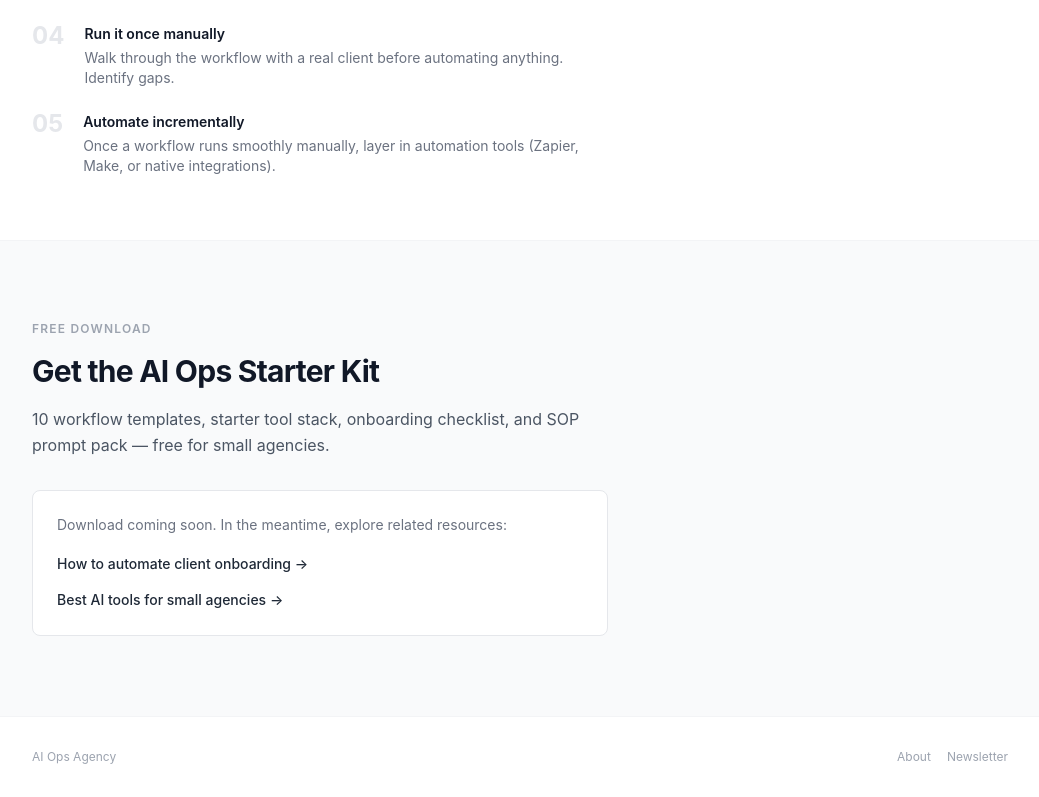
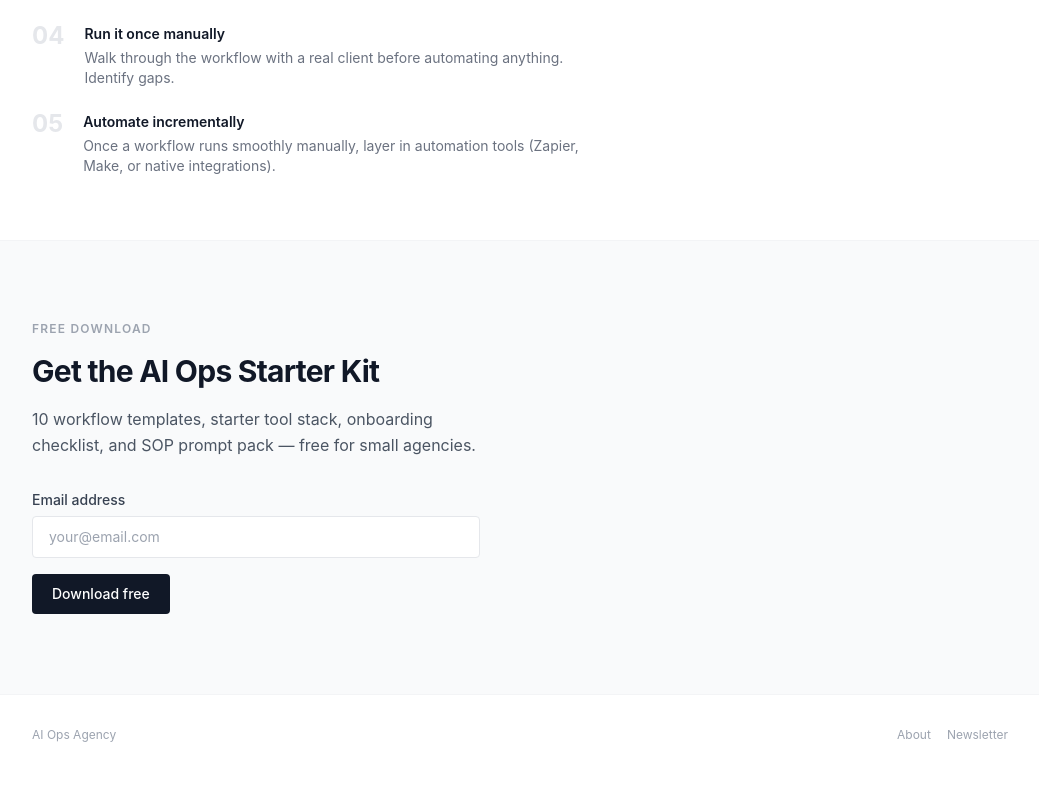
Before and after one commit to veramey/my-website, a Next.js app: page /templates/client-onboarding-ai-checklist in a window 1280 px wide. Shown: the part 1946-2743 px from the top of the page, without its empty margins (120-1159 px from the left). After the commit the page ends 2721 px from the top, so only its background shows below. Built offline with nearby package versions, Linux system fonts and the light colour scheme.

Commit message:
feat: implement issue #48
Implemented by AI Teammate via Claude Code.
Closes #48

```diff
--- a/src/pages/templates/client-onboarding-ai-checklist.tsx
+++ b/src/pages/templates/client-onboarding-ai-checklist.tsx
@@ -1,5 +1,6 @@
 import Head from 'next/head'
 import Link from 'next/link'
+import { useState } from 'react'
 import Nav from '@/components/Nav'
 
 const whatIsInside = [
@@ -18,6 +19,14 @@ const howToUseSteps = [
 ]
 
 export default function ClientOnboardingAiChecklist() {
+  const [email, setEmail] = useState('')
+  const [status, setStatus] = useState<'idle' | 'success'>('idle')
+
+  function handleSubmit(e: React.FormEvent) {
+    e.preventDefault()
+    setStatus('success')
+  }
+
   return (
     <>
       <Head>
@@ -26,6 +35,7 @@ export default function ClientOnboardingAiChecklist() {
         <meta name="viewport" content="width=device-width, initial-scale=1" />
         <meta property="og:title" content="AI Ops Starter Kit for Small Agencies — Free Template" />
         <meta property="og:description" content="Free download: AI Ops Starter Kit for small agencies. 10 workflow templates, starter tool stack, onboarding checklist, and SOP prompt pack." />
+        <link rel="canonical" href="https://aiopsagency.com/templates/client-onboarding-ai-checklist" />
       </Head>
 
       <Nav />
@@ -109,7 +119,7 @@ export default function ClientOnboardingAiChecklist() {
         {/* Section 6 — Download CTA */}
         <section className="border-t border-gray-100 bg-gray-50">
           <div className="max-w-5xl mx-auto px-6 py-20">
-            <div className="max-w-xl">
+            <div className="max-w-md">
               <p className="text-xs font-semibold text-gray-400 uppercase tracking-widest mb-4">Free Download</p>
               <h2 className="text-3xl font-bold text-gray-900 leading-tight tracking-tight">
                 Get the AI Ops Starter Kit
@@ -117,27 +127,36 @@ export default function ClientOnboardingAiChecklist() {
               <p className="mt-4 text-base text-gray-600 leading-relaxed">
                 10 workflow templates, starter tool stack, onboarding checklist, and SOP prompt pack — free for small agencies.
               </p>
-              <div className="mt-8 p-6 bg-white border border-gray-200 rounded-lg">
-                <p className="text-sm text-gray-500">Download coming soon. In the meantime, explore related resources:</p>
-                <ul className="mt-4 flex flex-col gap-3">
-                  <li>
-                    <Link
-                      href="/guides/automate-client-onboarding-small-agency"
-                      className="text-sm font-medium text-gray-800 hover:text-gray-500 transition-colors"
-                    >
-                      How to automate client onboarding →
-                    </Link>
-                  </li>
-                  <li>
-                    <Link
-                      href="/tools/best-ai-tools-small-agencies"
-                      className="text-sm font-medium text-gray-800 hover:text-gray-500 transition-colors"
-                    >
-                      Best AI tools for small agencies →
-                    </Link>
-                  </li>
-                </ul>
-              </div>
+
+              {status === 'success' ? (
+                <div className="mt-8 p-5 bg-white border border-gray-200 rounded-lg">
+                  <p className="text-sm font-semibold text-gray-900">Thank you!</p>
+                  <p className="mt-1 text-sm text-gray-500">Your download is on its way. Check your inbox.</p>
+                </div>
+              ) : (
+                <form className="mt-8 flex flex-col gap-4" onSubmit={handleSubmit}>
+                  <div className="flex flex-col gap-1.5">
+                    <label htmlFor="download-email" className="text-sm font-medium text-gray-700">
+                      Email address
+                    </label>
+                    <input
+                      id="download-email"
+                      type="email"
+                      value={email}
+                      onChange={(e) => setEmail(e.target.value)}
+                      placeholder="your@email.com"
+                      required
+                      className="px-4 py-2.5 text-sm border border-gray-200 rounded focus:outline-none focus:border-gray-400"
+                    />
+                  </div>
+                  <button
+                    type="submit"
+                    className="px-5 py-2.5 bg-gray-900 text-white text-sm font-medium rounded hover:bg-gray-700 transition-colors self-start"
+                  >
+                    Download free
+                  </button>
+                </form>
+              )}
             </div>
           </div>
         </section>
```
Also changed, not shown: 1 other file (tests, documents, lock files or other folders).
